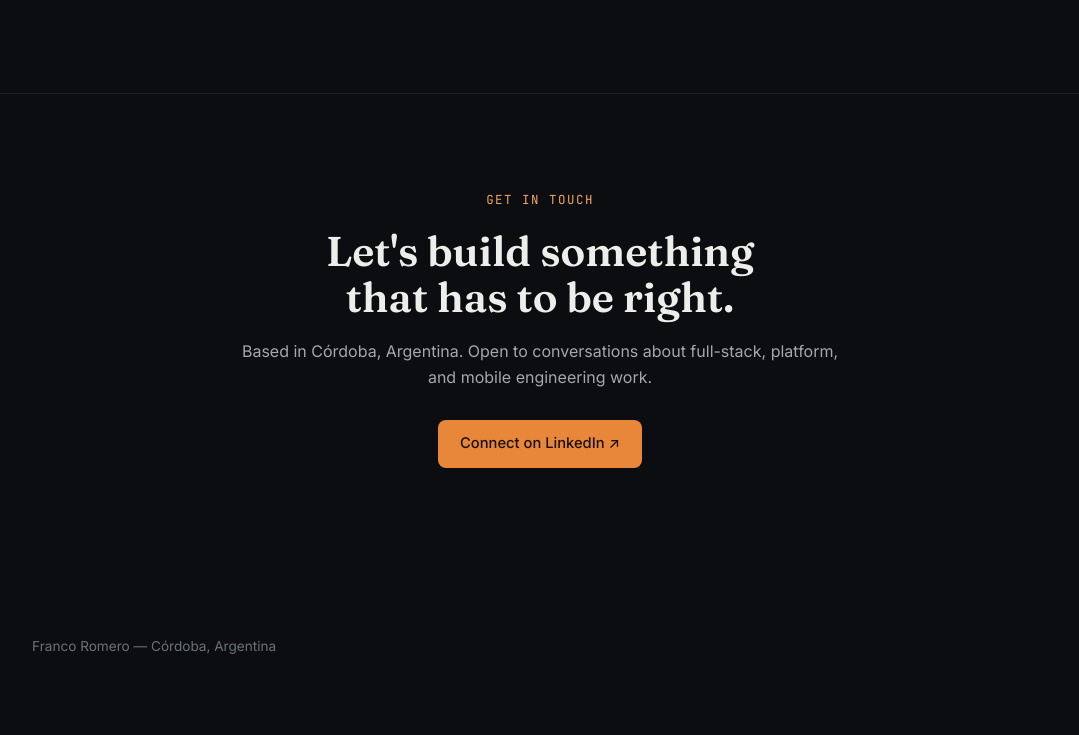
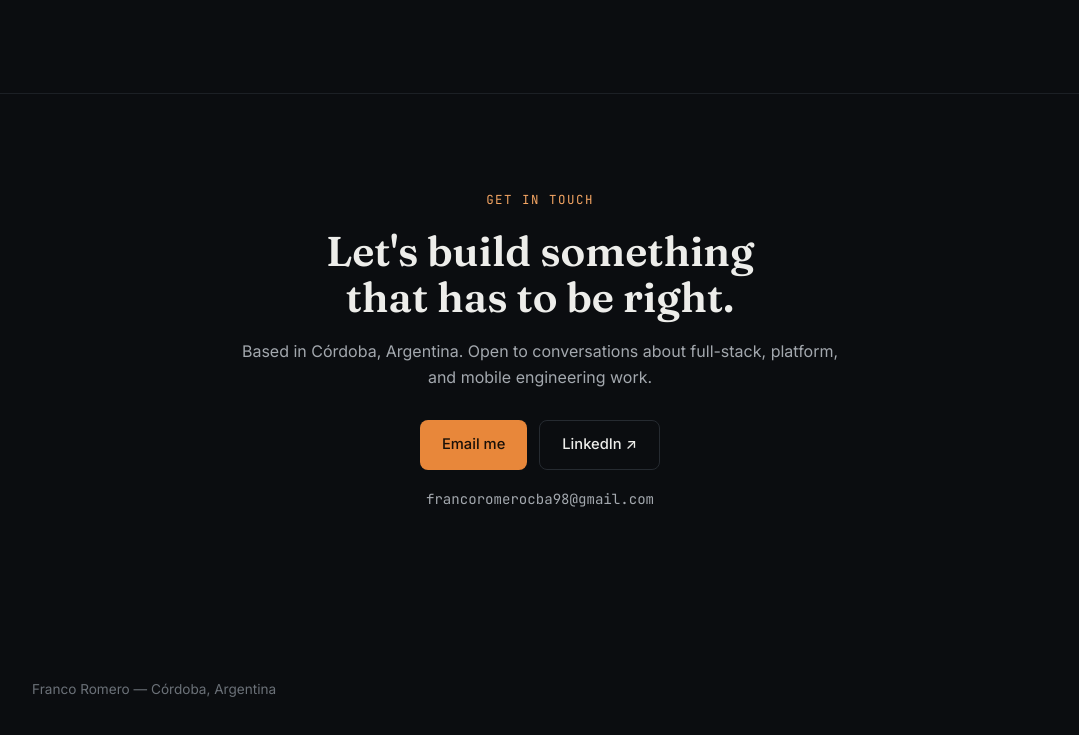
Before and after one commit to francoromerodev/franco-portfolio, a website built with Vite: page index.html in a window 1280 px wide. Shown: the part 3419-4154 px from the top of the page, without its empty margins (100-1179 px from the left). Before the commit the page ends 4125 px from the top, so only its background shows below. Built offline with nearby package versions, Linux system fonts and the light colour scheme.

Commit message:
feat(contact): add direct email CTA
Invert the contact hierarchy so email is the primary path. LinkedIn was
previously the only way to reach out, which forced visitors through an
extra step (find profile, send message) at the point of highest intent.

- Add "Email me" as the primary button, demote LinkedIn to ghost
- Show the literal address in mono below, for visitors without a
  configured mail client who need to copy-paste it
- Move the button margin onto the new .contact__actions container so it
  applies once to the row instead of to each button

```diff
--- a/index.html
+++ b/index.html
@@ -208,8 +208,14 @@
             Based in Córdoba, Argentina. Open to conversations about full-stack,
             platform, and mobile engineering work.
           </p>
-          <a class="btn btn--primary" href="https://www.linkedin.com/in/franco-ezequiel-romero-2635593b5/" target="_blank" rel="noopener">
-            Connect on LinkedIn ↗
+          <div class="contact__actions">
+            <a class="btn btn--primary" href="mailto:francoromerocba98@gmail.com">Email me</a>
+            <a class="btn btn--ghost" href="https://www.linkedin.com/in/franco-ezequiel-romero-2635593b5/" target="_blank" rel="noopener">
+              LinkedIn ↗
+            </a>
+          </div>
+          <a class="contact__email mono" href="mailto:francoromerocba98@gmail.com">
+            francoromerocba98@gmail.com
           </a>
         </div>
       </section>
--- a/styles.css
+++ b/styles.css
@@ -475,8 +475,25 @@ main {
   color: var(--text-muted);
 }
 
-.contact__inner .btn {
+.contact__actions {
+  display: flex;
+  flex-wrap: wrap;
+  justify-content: center;
+  gap: 12px;
   margin-top: 12px;
+}
+
+.contact__email {
+  font-size: 0.88rem;
+  color: var(--text-muted);
+  text-decoration: none;
+  border-bottom: 1px solid transparent;
+  transition: color 0.2s ease, border-color 0.2s ease;
+}
+
+.contact__email:hover {
+  color: var(--accent-text);
+  border-bottom-color: var(--accent);
 }
 
 /* ---------------------------------------------------------------------- */
```
